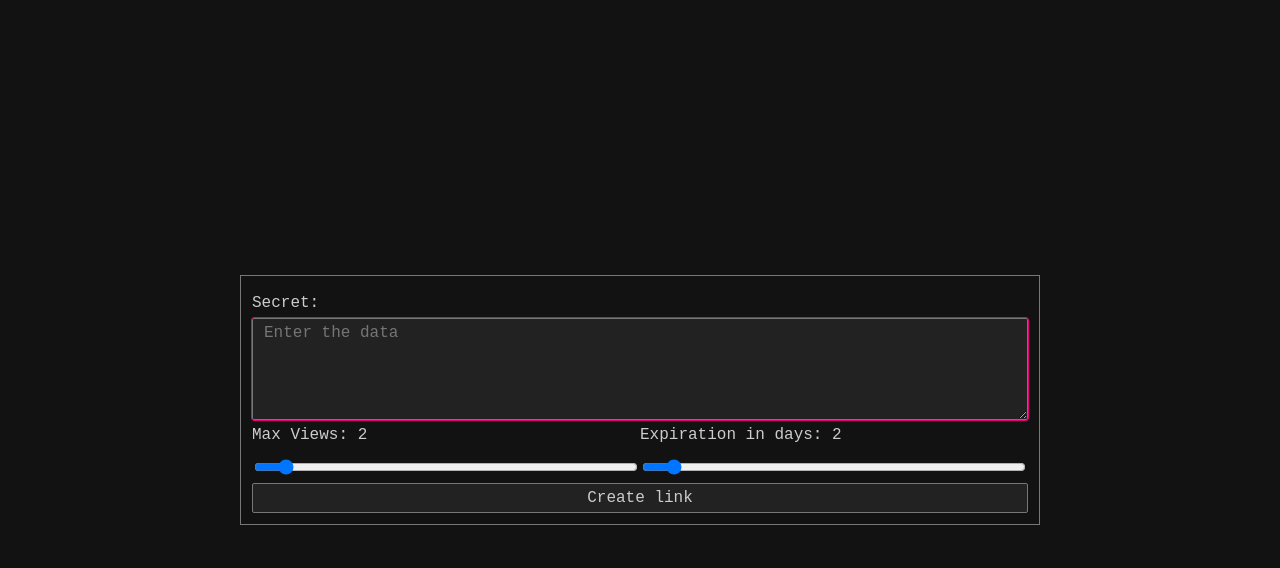
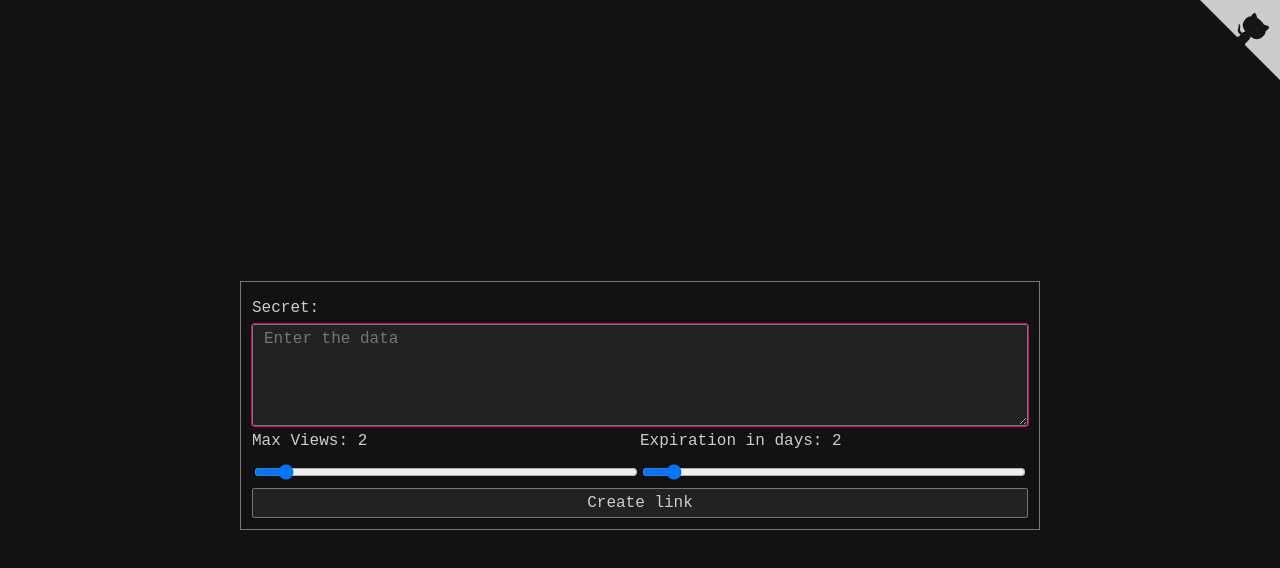
Before and after one commit to weedz/secrets, a website: page public/index.html in a window 1280 px wide. Drawn offline with Linux system fonts and the light colour scheme.

Commit message:
add github ribbon
Credits to https://tholman.com/github-corners/

```diff
--- a/public/index.html
+++ b/public/index.html
@@ -7,6 +7,14 @@
         <link href="/style.css" rel="stylesheet">
     </head>
     <body>
+        <a href="https://github.com/weedz/secrets" target="_blank" title="View source on GitHub" aria-label="View source on GitHub">
+            <svg width="80" height="80" viewBox="0 0 250 250" style="fill:#ccc; color:#151513; position: absolute; top: 0; border: 0; right: 0;" aria-hidden="true">
+                <path d="M0,0 L115,115 L130,115 L142,142 L250,250 L250,0 Z"></path>
+                <path d="M128.3,109.0 C113.8,99.7 119.0,89.6 119.0,89.6 C122.0,82.7 120.5,78.6 120.5,78.6 C119.2,72.0 123.4,76.3 123.4,76.3 C127.3,80.9 125.5,87.3 125.5,87.3 C122.9,97.6 130.6,101.9 134.4,103.2" fill="currentColor"></path>
+                <path d="M115.0,115.0 C114.9,115.1 118.7,116.5 119.8,115.4 L133.7,101.6 C136.9,99.2 139.9,98.4 142.2,98.6 C133.8,88.0 127.5,74.4 143.8,58.0 C148.5,53.4 154.0,51.2 159.7,51.0 C160.3,49.4 163.2,43.6 171.4,40.1 C171.4,40.1 176.1,42.5 178.8,56.2 C183.1,58.6 187.2,61.8 190.9,65.4 C194.5,69.0 197.7,73.2 200.1,77.6 C213.8,80.2 216.3,84.9 216.3,84.9 C212.7,93.1 206.9,96.0 205.4,96.6 C205.1,102.4 203.0,107.8 198.3,112.5 C181.9,128.9 168.3,122.5 157.7,114.1 C157.9,116.9 156.7,120.9 152.7,124.9 L141.0,136.5 C139.8,137.7 141.6,141.9 141.8,141.8 Z" fill="currentColor"></path>
+            </svg>
+        </a>
+
         <div class="container">
             <form id="token-submit" class="flex-column">
                 <label class="contents">
```
Also changed, not shown: public/token.html (+8 -0 lines).
